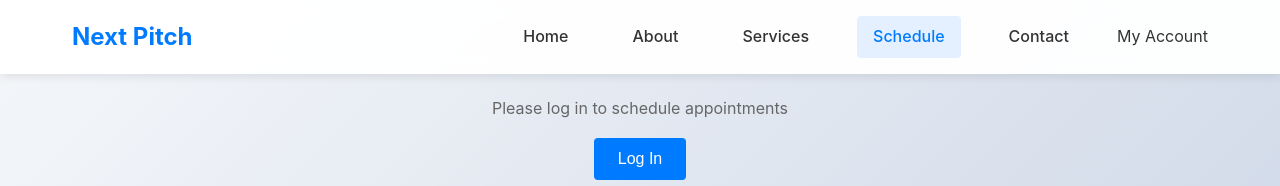
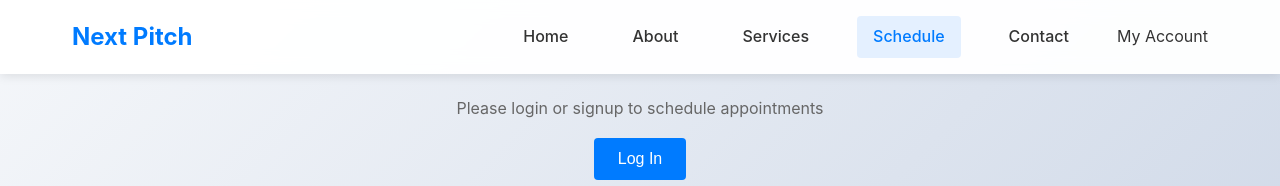
Before and after one commit to timlinquist/next_pitch_site, a React (Vite) app in the folder frontend/: page /schedule in a window 1280 px wide. Shown: the top 186 px of the page. Built offline with nearby package versions, Linux system fonts and the light colour scheme; no server answers.

Commit message:
Enable refresh functionality (offline access enabled on api app in auth0)

```diff
--- a/frontend/src/components/Schedule.jsx
+++ b/frontend/src/components/Schedule.jsx
@@ -299,7 +299,7 @@ const Schedule = () => {
     if (!isAuthenticated) {
         return (
             <div className="container">
-                <p>Please log in to schedule appointments</p>
+                <p>Please login or signup to schedule appointments</p>
                 <button onClick={() => loginWithRedirect({ appState: { returnTo: '/schedule' } })} className="btn">Log In</button>
             </div>
         );
--- a/frontend/src/main.jsx
+++ b/frontend/src/main.jsx
@@ -22,10 +22,11 @@ const Auth0ProviderWithNavigate = ({ children }) => {
       clientId={import.meta.env.VITE_AUTH0_CLIENT_ID}
       authorizationParams={{
         redirect_uri: window.location.origin,
-        scope: 'openid profile email',
+        scope: 'openid profile email offline_access',
         audience: 'https://thenextpitch.org'
       }}
       useRefreshTokens={true}
+      useRefreshTokensFallback={true}
       cacheLocation="localstorage"
       onRedirectCallback={onRedirectCallback}
     >
```
Also changed, not shown: 1 other file (tests, documents, lock files or other folders).
